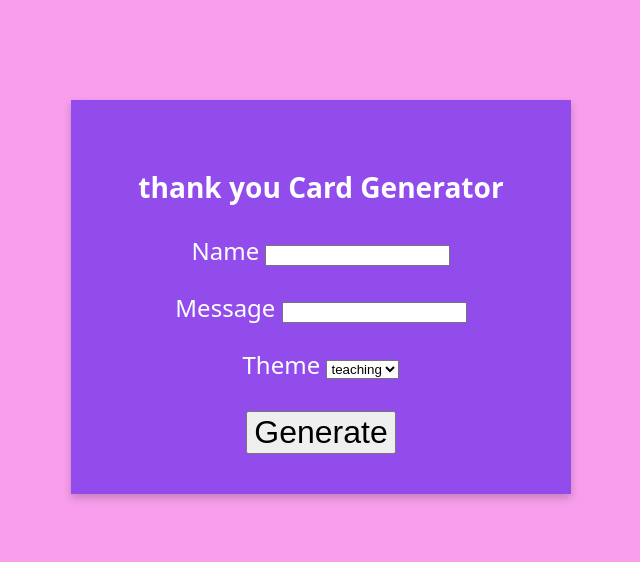
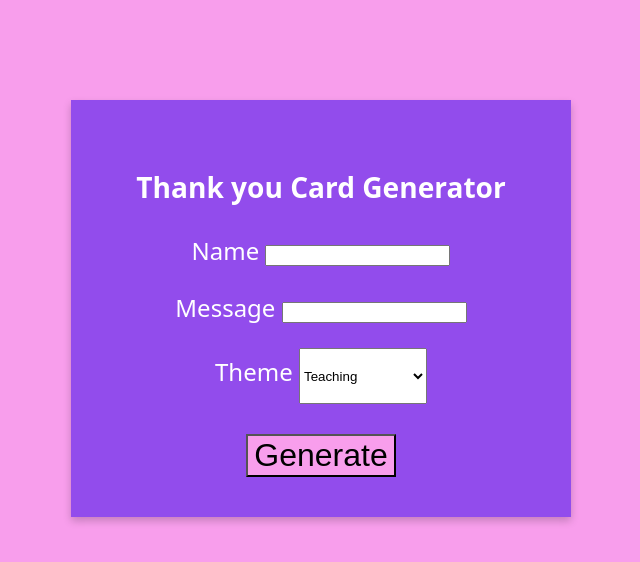
Before and after one commit to starlightknown/thankful.ly, a website: page card-generator/index.html in a window 1280 px wide. Shown: the whole page, without its empty margins (319-959 px from the left). Drawn offline with Linux system fonts and the light colour scheme.

Commit message:
feat: Card style changed

```diff
--- a/card-generator/index.html
+++ b/card-generator/index.html
@@ -2,14 +2,14 @@
 <html lang="en" >
 <head>
   <meta charset="UTF-8">
-  <title>thank you card generator</title>
+  <title>Thank you card generator</title>
   <link rel="stylesheet" href="./style.css">
 
 </head>
 <body>
 <!-- partial:index.partial.html -->
 <div id="form-container" class="card">
-  <h3>thank you Card Generator</h3>
+  <h3>Thank you Card Generator</h3>
 
   <form>
     <p>
@@ -23,11 +23,11 @@
     <p>
       <label>Theme</label>
       <select id="theme">
-        <option name="teaching">teaching</option>
-        <option name="writting">writting</option>
+        <option name="teaching" class="selectOption">Teaching</option>
+        <option name="writting" class="selectOption">Writting</option>
       </select>
     </p>
-    <input type="submit" value="Generate">
+    <input type="submit" class="button" value="Generate">
   </form>
 </div>
 
--- a/card-generator/style.css
+++ b/card-generator/style.css
@@ -16,6 +16,23 @@ body {
 
 .hidden {
   display: none;
+}
+
+.name,
+.message {
+  height: 10vw;
+  width: 10vw;
+}
+
+#theme {
+  height: 7vh;
+  width: 10vw;
+  align-content: center;
+}
+
+.button {
+  background-color: #f89eec;
+  font-size: 1em;
 }
 
 input[type="submit"] {
@@ -74,33 +91,39 @@ input[type="submit"] {
   color: white;
 }
 
-
-.card:hover{
-  margin:8px;
+.card:hover {
+  margin: 8px;
   animation-name: cards;
   animation-duration: 0.5s;
   box-shadow: 0 40px 80px rgba(0, 0, 0, 0.2);
   transform: scale(1.05);
 }
 
-
-
 .card {
-  margin:8px;
+  margin: 8px;
   animation-name: cards-reverse;
   animation-duration: 0.5s;
   box-shadow: 0 4px 8px rgba(0, 0, 0, 0.2);
 }
 
 @keyframes cards {
-  0% {box-shadow: 0 4px 8px rgba(0, 0, 0, 0.2); transform: scale(1);}
-  100% {box-shadow: 0 40px 80px rgba(0, 0, 0, 0.2); transform: scale(1.05);}
-
-
+  0% {
+    box-shadow: 0 4px 8px rgba(0, 0, 0, 0.2);
+    transform: scale(1);
+  }
+  100% {
+    box-shadow: 0 40px 80px rgba(0, 0, 0, 0.2);
+    transform: scale(1.05);
+  }
 }
 
 @keyframes cards-reverse {
-  0% {box-shadow: 0 40px 80px rgba(0, 0, 0, 0.2); transform: scale(1.05);}
-  1000% {box-shadow: 0 4px 8px rgba(0, 0, 0, 0.2);transform: scale(1);}
-
+  0% {
+    box-shadow: 0 40px 80px rgba(0, 0, 0, 0.2);
+    transform: scale(1.05);
+  }
+  1000% {
+    box-shadow: 0 4px 8px rgba(0, 0, 0, 0.2);
+    transform: scale(1);
+  }
 }
```
